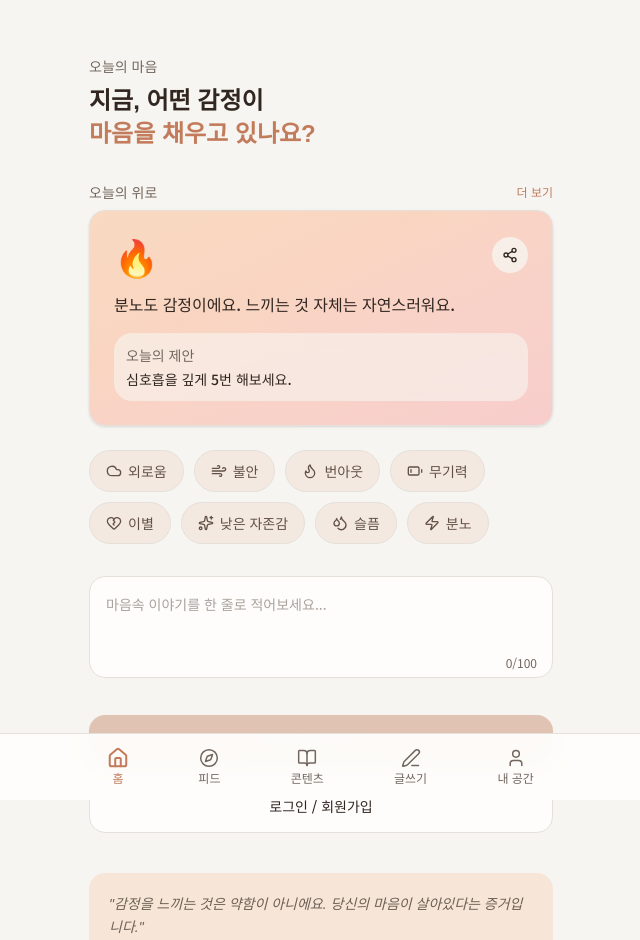
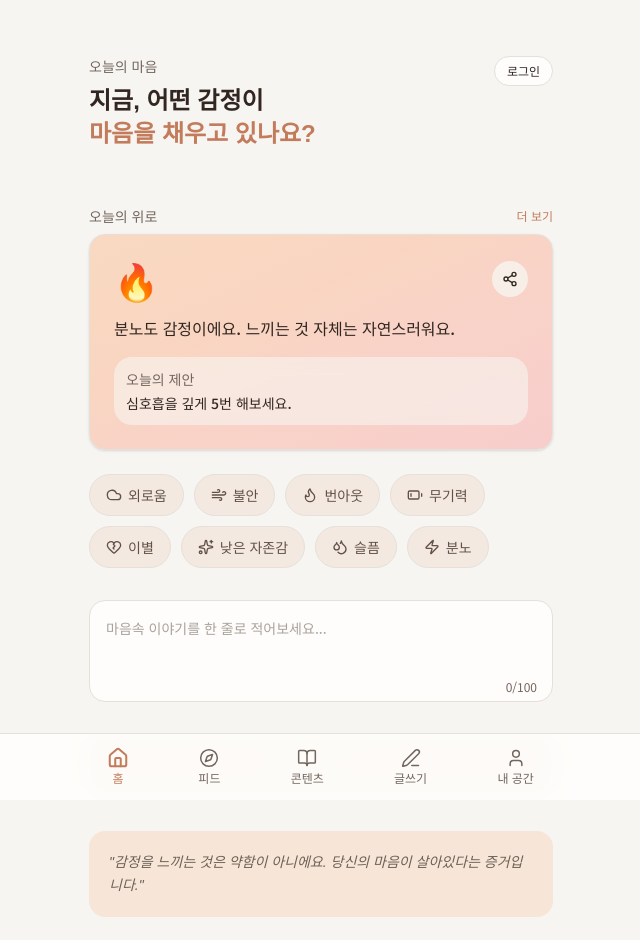
Before and after one commit to infofiKk-source/-, a Next.js app: page / in a window 1280 px wide. Shown: the top 940 px of the page, without its empty margins (319-959 px from the left). Built offline with nearby package versions, Linux system fonts and the light colour scheme.

Commit message:
메인 페이지 UI 개선: 로그인 버튼 상단 배치, 감정 선택 플로우 변경

```diff
--- a/components/home-hero.tsx
+++ b/components/home-hero.tsx
@@ -29,6 +29,8 @@ export function HomeHero() {
     <div className="flex min-h-[100dvh] flex-col bg-background pb-24">
       {/* Header area */}
       <header className="px-6 pt-14 pb-8">
+        <div className="mb-6 flex items-start justify-between">
+          <div>
             <p className="mb-2 text-sm font-medium text-muted-foreground">
               오늘의 마음
             </p>
@@ -37,6 +39,16 @@ export function HomeHero() {
               <br />
               <span className="text-primary">마음을 채우고 있나요?</span>
             </h1>
+          </div>
+          {!getCurrentUser() && (
+            <Link
+              href="/auth"
+              className="shrink-0 rounded-full border border-border bg-card px-3 py-1.5 text-xs font-medium text-card-foreground transition-colors hover:bg-muted"
+            >
+              로그인
+            </Link>
+          )}
+        </div>
       </header>
 
       {/* Daily Comfort Card */}
@@ -65,9 +77,6 @@ export function HomeHero() {
               onClick={() => {
                 const newSelected = selectedEmotion === emotion.label ? null : emotion.label
                 setSelectedEmotion(newSelected)
-                if (newSelected) {
-                  router.push(`/feed?mood=${newSelected}`)
-                }
               }}
             />
           ))}
@@ -102,14 +111,6 @@ export function HomeHero() {
           <span>위로 받으러 가기</span>
           <ArrowRight className="h-4 w-4" />
         </button>
-        {!getCurrentUser() && (
-          <Link
-            href="/auth"
-            className="mt-3 flex w-full items-center justify-center rounded-2xl border border-border bg-card px-6 py-4 text-sm font-medium text-card-foreground transition-colors hover:bg-muted"
-          >
-            로그인 / 회원가입
-          </Link>
-        )}
       </section>
 
       {/* Gentle encouragement */}
```
Lines whose indentation alone changed are shown as unchanged.
